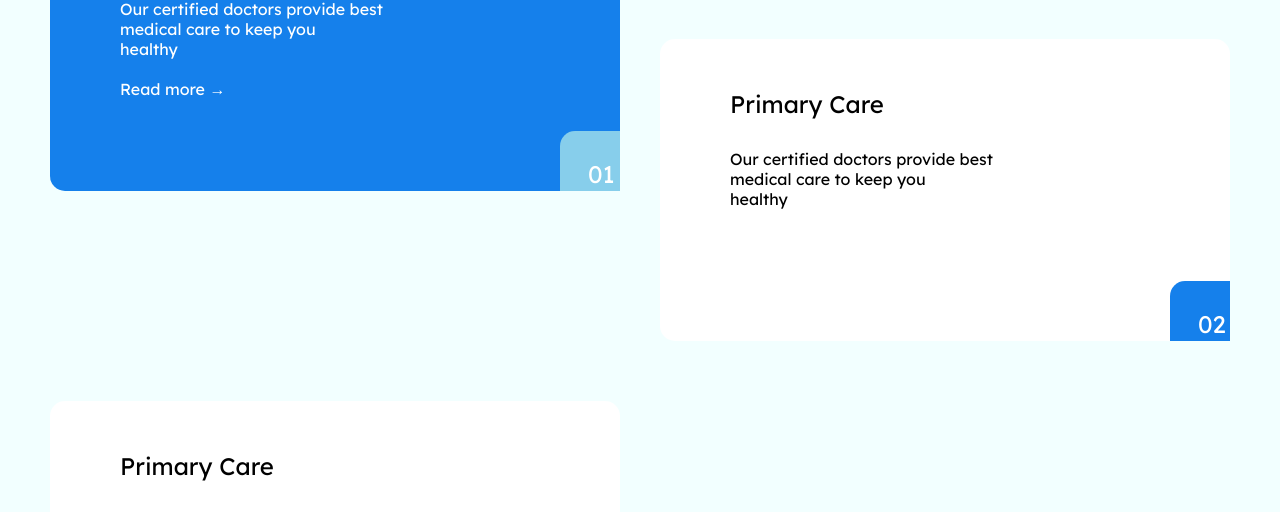
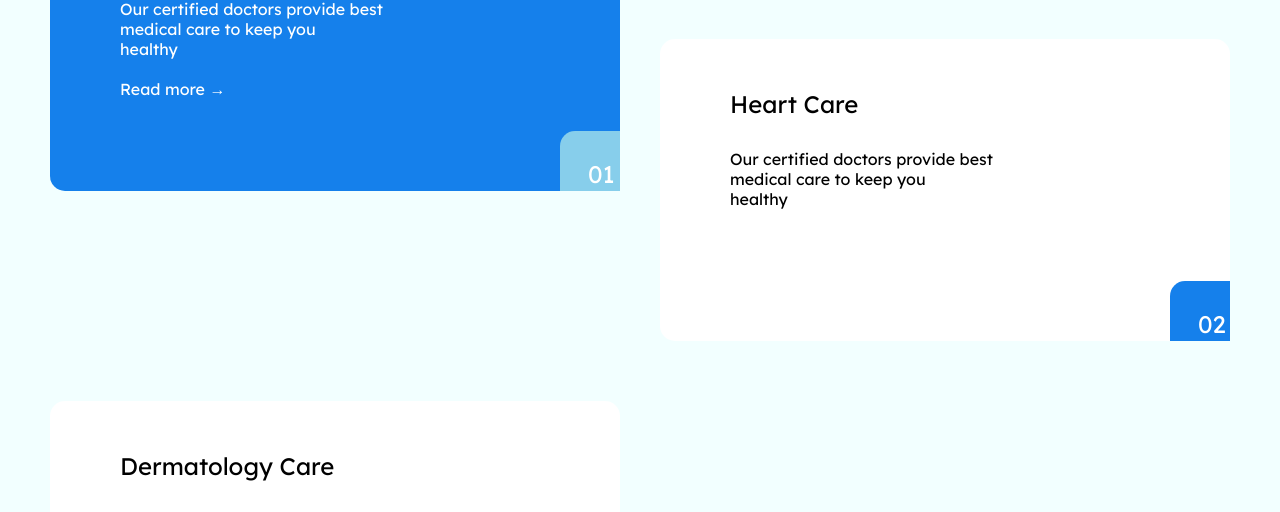
Before and after one commit to thetechrat/MedClinic, a plain HTML site: page index.html in a window 1280 px wide. Shown: the part 1343-1855 px from the top of the page. Drawn offline with Linux system fonts and the light colour scheme; a web font is replaced by a local one.

Commit message:
Update index.html

```diff
--- a/index.html
+++ b/index.html
@@ -253,7 +253,7 @@
             <div class="card-no1">01</div>
           </div>
           <div class="cards two">
-            <div class="card-heading">Primary Care</div>
+            <div class="card-heading">Heart Care</div>
             <div class="card-info">
               Our certified doctors provide best medical care to keep you <br />
               healthy
@@ -264,7 +264,7 @@
         </div>
         <div class="card-col">
           <div class="cards three">
-            <div class="card-heading">Primary Care</div>
+            <div class="card-heading">Dermatology Care</div>
             <div class="card-info">
               Our certified doctors provide best medical care to keep you <br />
               healthy
```
